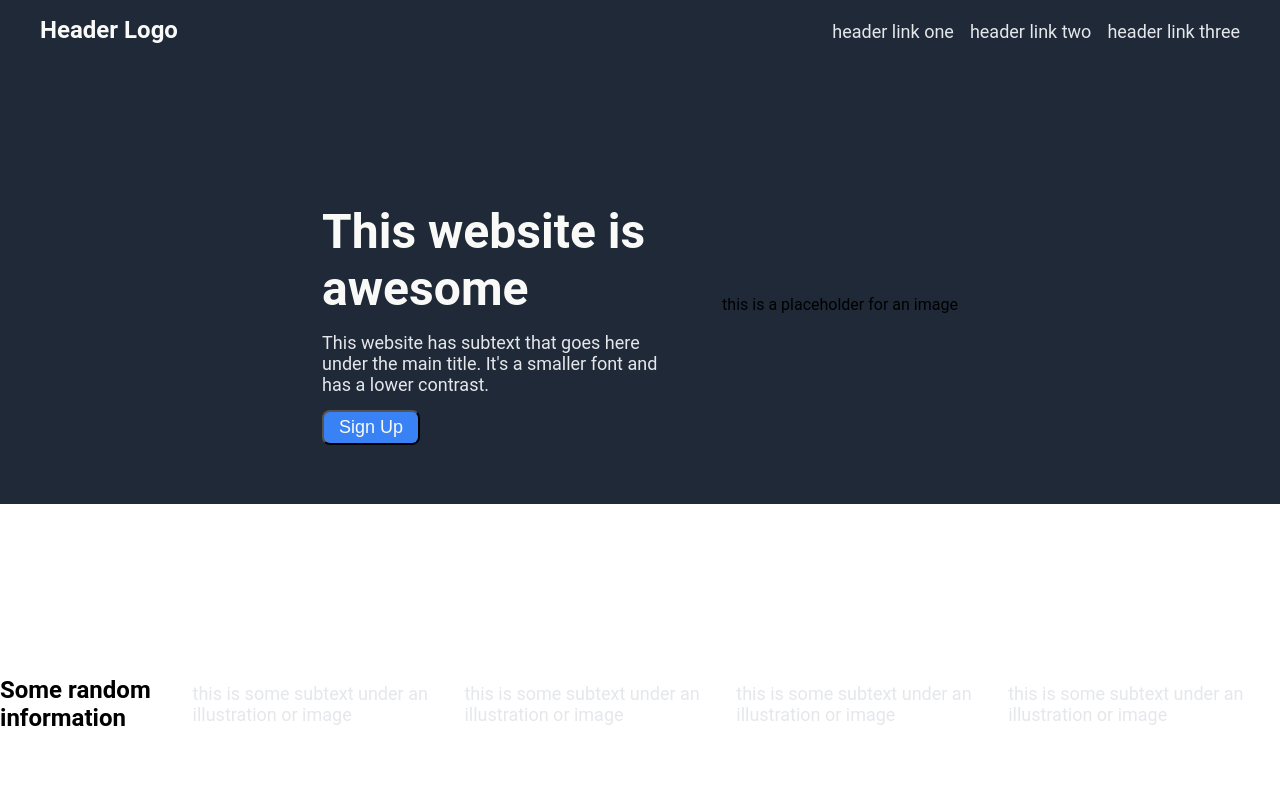
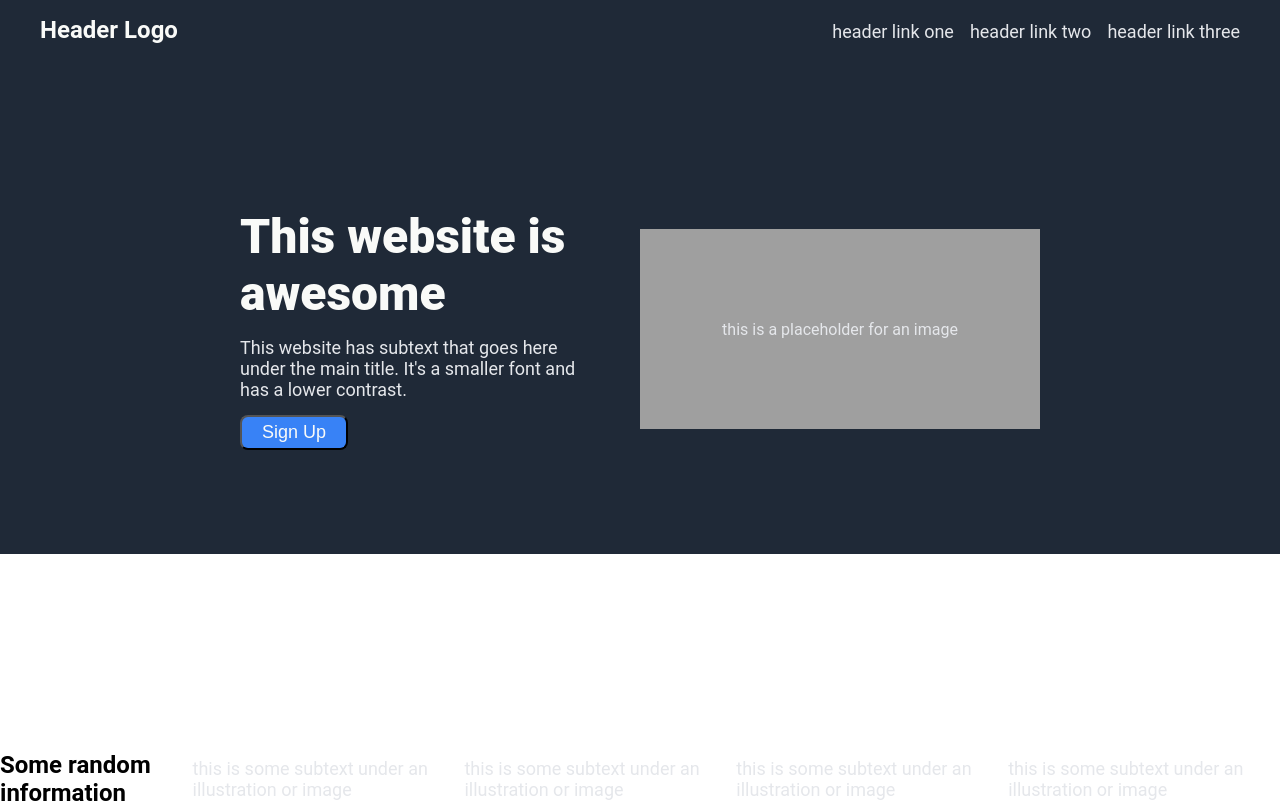
Before and after one commit to caioplx/landing-page, a plain HTML site: page index.html in a window 1280 px wide. Shown: the top 810 px of the page. Drawn offline with Linux system fonts and the light colour scheme.

Commit message:
finish first container

```diff
--- a/style.css
+++ b/style.css
@@ -17,7 +17,7 @@ body {
 .container {
     display: flex;
     align-items: center;
-    height: 400px;
+    height: 450px;
     justify-content: center;
 }
 
@@ -66,9 +66,9 @@ a {
 }
 
 .container-one h2 {
-    margin-bottom: 0;
+    margin: 0;
     font-size: 48px;
-    font-weight: 900px;
+    font-weight: 900;
     color:#F9FAF8;
 }
 
@@ -79,7 +79,7 @@ a {
 
 button {
   cursor: pointer;
-  padding: 5px 15px;
+  padding: 5px 20px;
   border-radius: 8px;
   flex: none;
   background: #3882F6;
@@ -87,3 +87,18 @@ button {
   width: fit-content;
   font-size: 18px;
 }
+
+.container-one .right {
+    display: flex;
+}
+
+.container-one .image-placeholder {
+    display: flex;
+    color: #E5E7EB;
+    background: #9f9f9f;
+    width: 400px;
+    justify-content: center;
+    align-items: center;
+    flex: auto;
+    height: 200px;
+}
```
